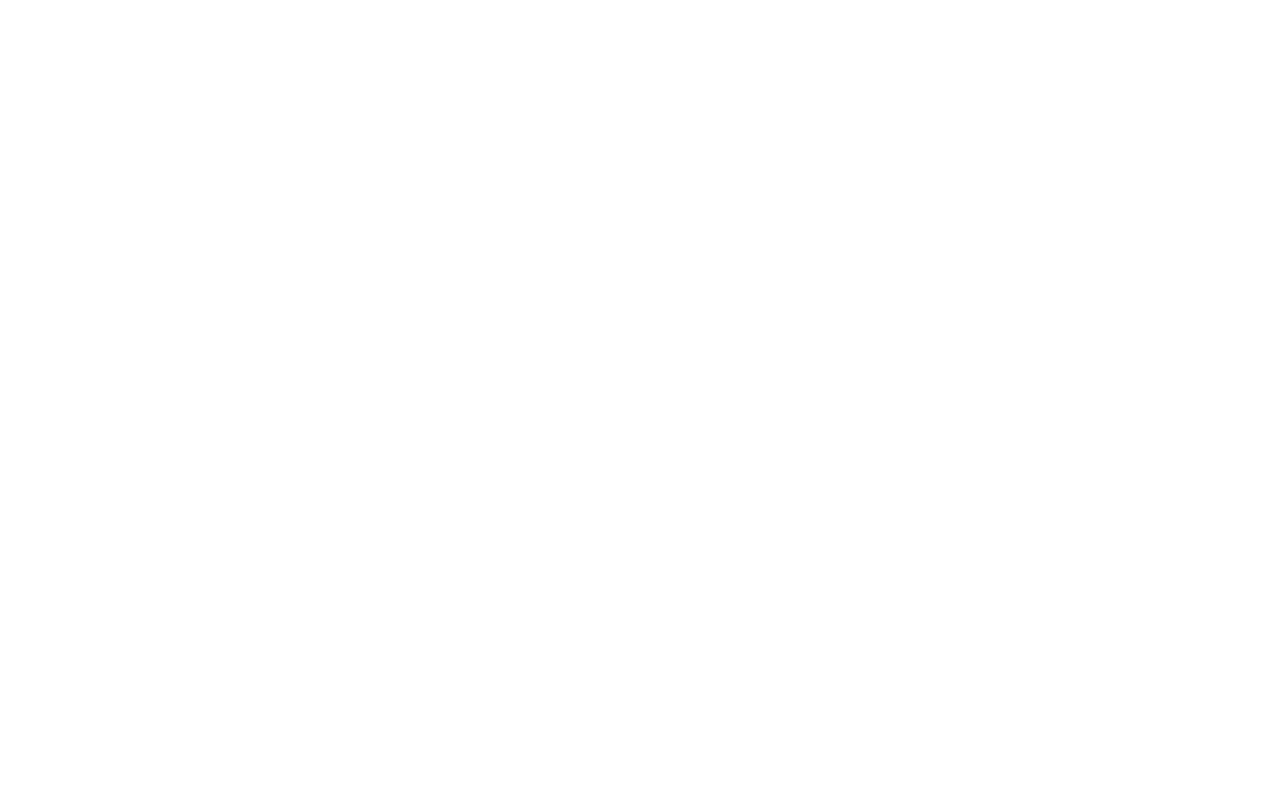
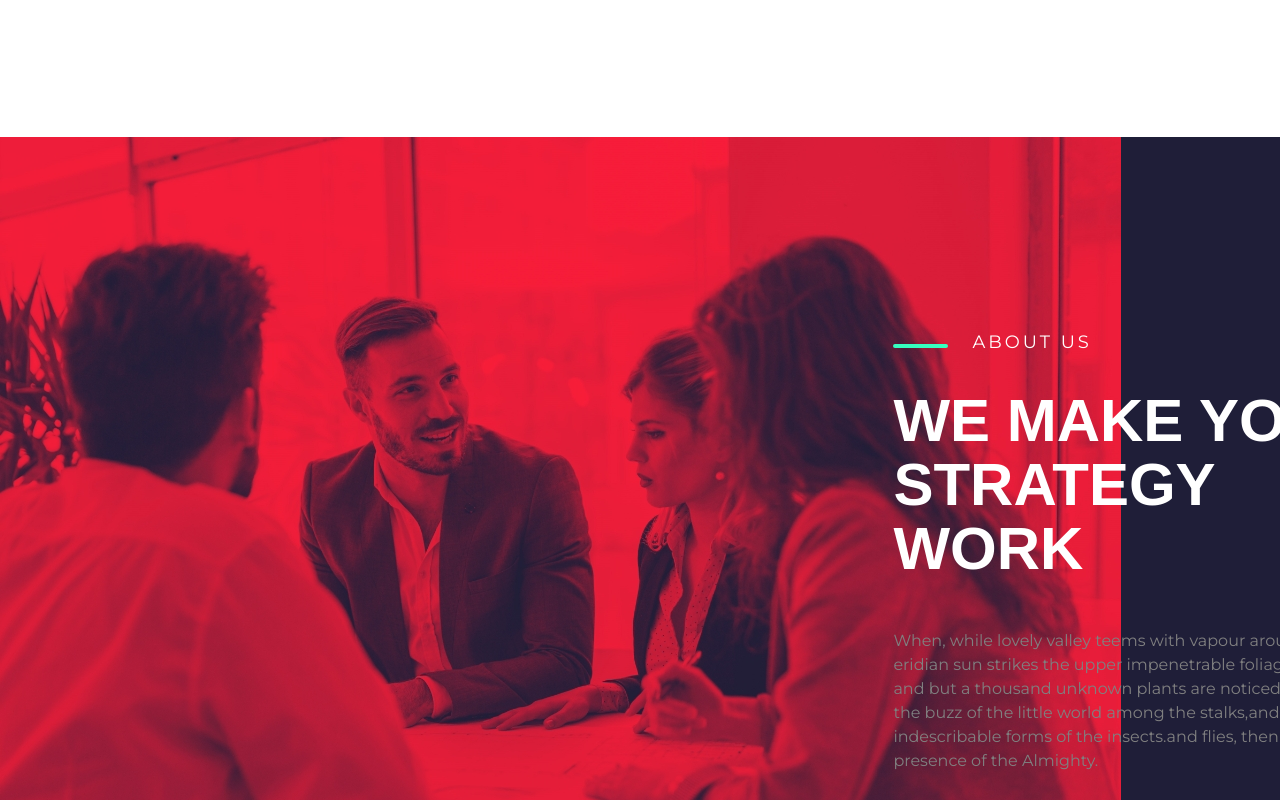
Before and after one commit to Massimo1204/proj-html-vuejs, a Vue app: page / in a window 1280 px wide. Shown: the part 1500-2300 px from the top of the page. Before the commit the page ends 1637 px from the top, so only its background shows below. Built offline with nearby package versions, Linux system fonts and the light colour scheme; a web font is replaced by a local one.

Commit message:
about us section

```diff
--- a/src/components/Main.vue
+++ b/src/components/Main.vue
@@ -1,15 +1,18 @@
 <template>
   <main>
     <helpSection />
+    <aboutUsSection />
   </main>
 </template>
 
 <script>
 import helpSection from "./sections/HelpSection.vue";
+import aboutUsSection from "./sections/AboutUs.vue";
 export default {
   name: "indexMain",
   components: {
     helpSection,
+    aboutUsSection,
   },
 };
 </script>
--- /dev/null
+++ b/src/components/sections/AboutUs.vue
@@ -0,0 +1,57 @@
+<template>
+  <section>
+    <div class="main-part d-flex justify-content-end align-items-center">
+      <div class="main-part-text">
+        <div class="my-subtitle-wrapper">
+          <div class="green-line d-inline-block"></div>
+          <span class="my-subtitle">About Us</span>
+        </div>
+        <div>
+          <h2 class="my-title">we make your strategy work</h2>
+          <p>
+            When, while lovely valley teems with vapour around meand eridian sun
+            strikes the upper impenetrable foliage of my trees, and but a
+            thousand unknown plants are noticed when I hear the buzz of the
+            little world among the stalks,and grow familiar indescribable forms
+            of the insects.and flies, then I feel the presence of the Almighty.
+          </p>
+        </div>
+      </div>
+    </div>
+  </section>
+</template>
+
+<script>
+export default {
+  name: "aboutUsSection",
+};
+</script>
+
+<style lang="scss" scoped>
+@import "../../style.scss";
+
+section {
+  margin-right: $my-offset;
+  div.main-part {
+    background-image: url("../../assets/business-people-working-together-on-project.jpg");
+    background-position-x: left;
+    background-position-y: top;
+    background-repeat: no-repeat;
+    height: 844px;
+    div.main-part-text {
+      width: 500px;
+      margin-right: 50px;
+      div {
+        h2 {
+          font-size: 3.75rem;
+          line-height: 4rem;
+          margin-bottom: 3rem;
+        }
+        p {
+          color: grey;
+        }
+      }
+    }
+  }
+}
+</style>
--- a/src/components/sections/HelpSection.vue
+++ b/src/components/sections/HelpSection.vue
@@ -66,7 +66,7 @@
 section {
   background-color: white;
   color: black;
-  padding: $my-offset 18.23vw 200px 18.23vw;
+  padding: $my-offset $offset-large 200px $offset-large;
   div.title-wrapper {
     margin-bottom: $my-offset;
     h3.my-title {
--- a/src/style/_common.scss
+++ b/src/style/_common.scss
@@ -1,10 +1,15 @@
 @import "./variables.scss";
 @import url('https://fonts.googleapis.com/css2?family=Bai+Jamjuree:ital,wght@0,200;0,300;0,400;0,500;0,600;0,700;1,200;1,300;1,400;1,500;1,600;1,700&family=Montserrat:ital,wght@0,100;0,200;0,300;0,400;0,500;0,600;0,700;0,800;0,900;1,100;1,200;1,300;1,400;1,500;1,600;1,700;1,800;1,900&display=swap');
+.my-title,
+.my-subtitle,
+.my-button {
+    text-transform: uppercase;
+}
+
 .my-title {
     font-family: "Bai Jamjuree", sans-serif;
     margin-bottom: 3.7rem;
     font-weight: 700;
-    text-transform: uppercase;
 }
 
 .my-title-large {
@@ -29,7 +34,6 @@
 }
 
 .my-button {
-    text-transform: uppercase;
     padding: 23px 60px;
     letter-spacing: 2px;
     font-weight: 500;
--- a/src/style/_variables.scss
+++ b/src/style/_variables.scss
@@ -1,3 +1,4 @@
 $my-offset: 8.33vw;
+$offset-large: 18.23vw;
 $bg-dark-blue:rgb(31, 30, 56);
 $my-green:rgb(53, 255, 191);
```
Also changed, not shown: src/assets/business-people-working-together-on-project.jpg (added).
